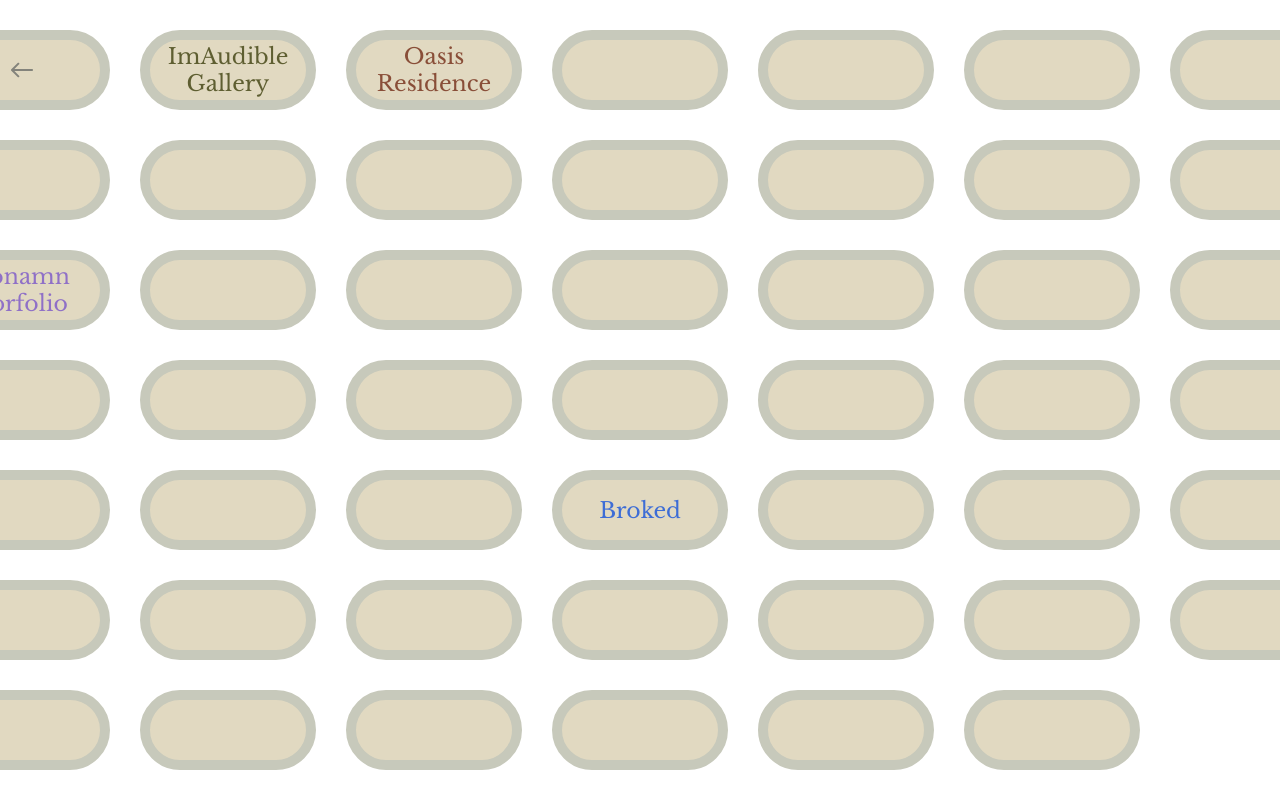
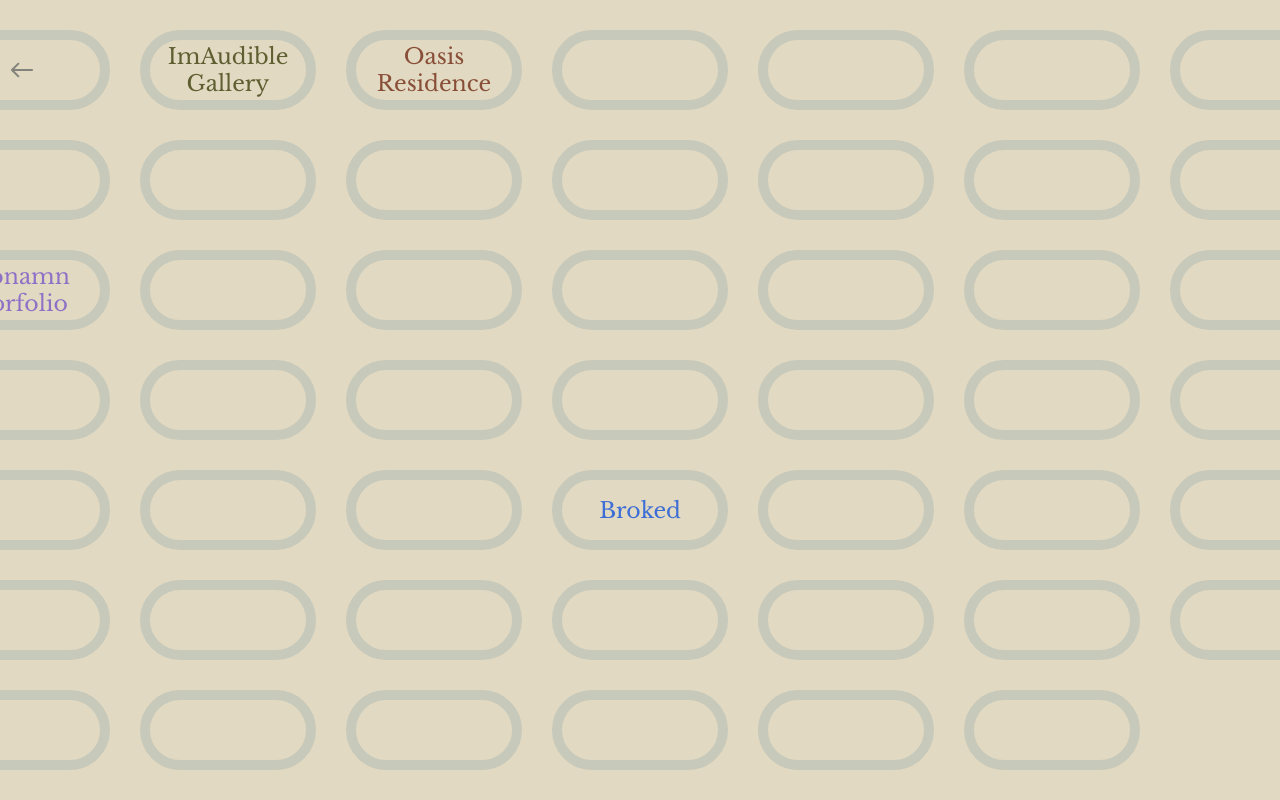
Before and after one commit to phantomcorn/site, a Next.js app: page /portfolio in a window 1280 px wide. Built offline with nearby package versions, Linux system fonts and the light colour scheme.

Commit message:
page color

```diff
--- a/src/app/portfolio/page.module.css
+++ b/src/app/portfolio/page.module.css
@@ -20,4 +20,6 @@
     justify-content: center;
     align-content: center;
     grid-auto-flow: dense;
+
+    background: var(--primary-one);
 }
```
